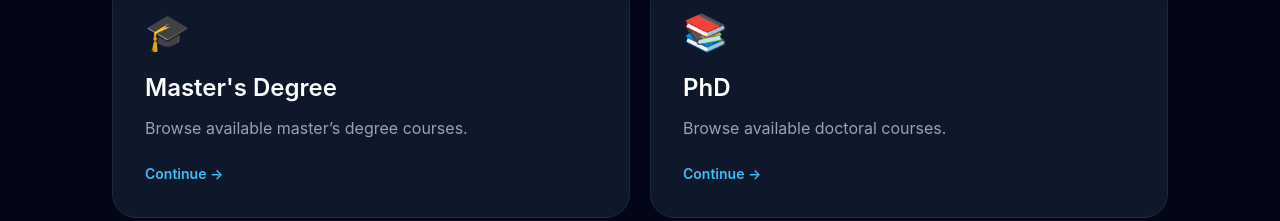
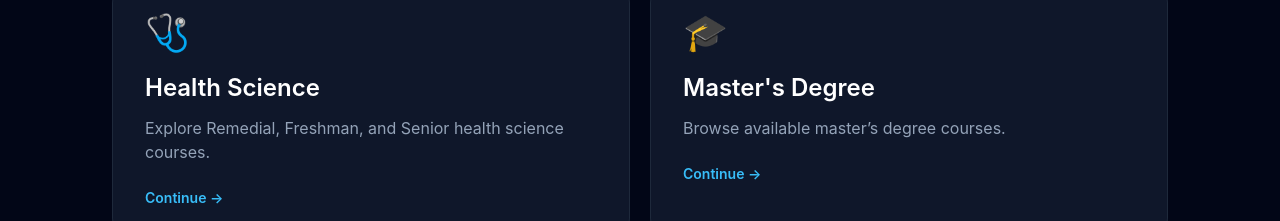
Before and after one commit to derbewmolla14/Ahadu-tech-academys, a React (Vite) app in the folder frontend/: page /university in a window 1280 px wide. Shown: the part 719-940 px from the top of the page. Built offline with nearby package versions, Linux system fonts and the light colour scheme; no server answers.

Commit message:
Add Health Science University category

```diff
--- a/frontend/src/pages/UniversityDashboard.jsx
+++ b/frontend/src/pages/UniversityDashboard.jsx
@@ -3,6 +3,7 @@ import { Link } from 'react-router-dom';
 const categories = [
   { id: 'natural-science', title: 'Natural Science', description: 'Explore Remedial, Freshman, and Senior science courses.', icon: '🔬' },
   { id: 'social-science', title: 'Social Science', description: 'Explore Remedial, Freshman, and Senior social science courses.', icon: '🌍' },
+  { id: 'health-science', title: 'Health Science', description: 'Explore Remedial, Freshman, and Senior health science courses.', icon: '🩺' },
   { id: 'masters', title: "Master's Degree", description: 'Browse available master’s degree courses.', icon: '🎓' },
   { id: 'phd', title: 'PhD', description: 'Browse available doctoral courses.', icon: '📚' },
 ];
```
